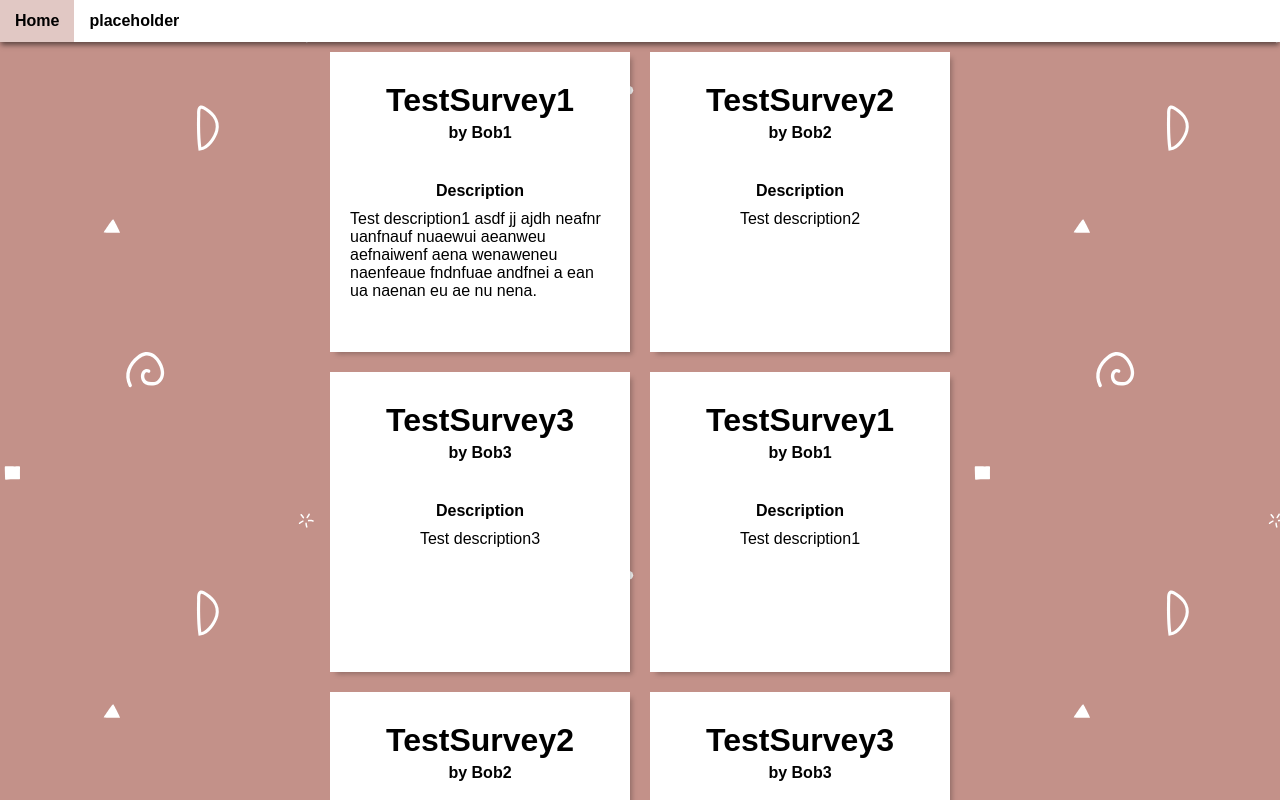
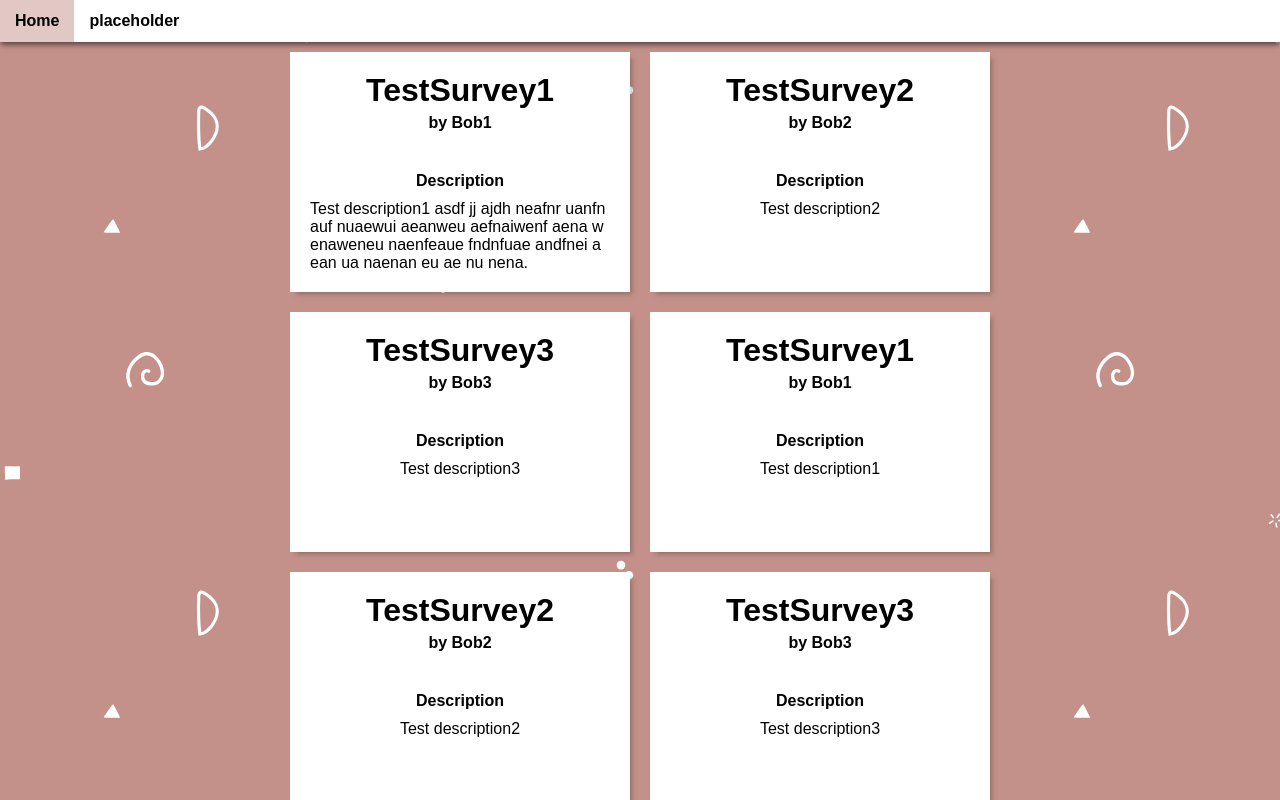
Before and after one commit to AndrasIstvanRacz/survey-app-frontend, a React (Create React App) app: page / in a window 1280 px wide. Shown: the top 800 px of the page. Built offline with nearby package versions, Linux system fonts and the light colour scheme.

Commit message:
word break added to SurveyDescription class

```diff
--- a/src/components/SurveyCard/SurveyCardStyle.css
+++ b/src/components/SurveyCard/SurveyCardStyle.css
@@ -1,10 +1,10 @@
 .SurveyCard {
-    overflow: hidden;
     display: flex;
-    height: 300px;
+    height: 200px;
     width: 300px;
     background: white;
     margin: 10px;
+    padding: 20px;
     flex-direction: column;
     horiz-align: center;
     box-shadow: 4px 4px 5px -2px rgba(0,0,0,.25);
@@ -20,7 +20,6 @@
 }
 
 .SurveyTitle {
-    padding-top: 30px;
     padding-bottom: 5px;
     margin:0 auto;
 }
@@ -33,9 +32,11 @@
 .Description {
     margin:0 auto;
     padding-top: 40px;
+    padding-bottom: 10px;
 }
 
 .SurveyDescription {
+    word-break: break-all;
+    overflow: hidden;
     margin:0 auto;
-    padding: 10px 20px 30px;
 }
```
